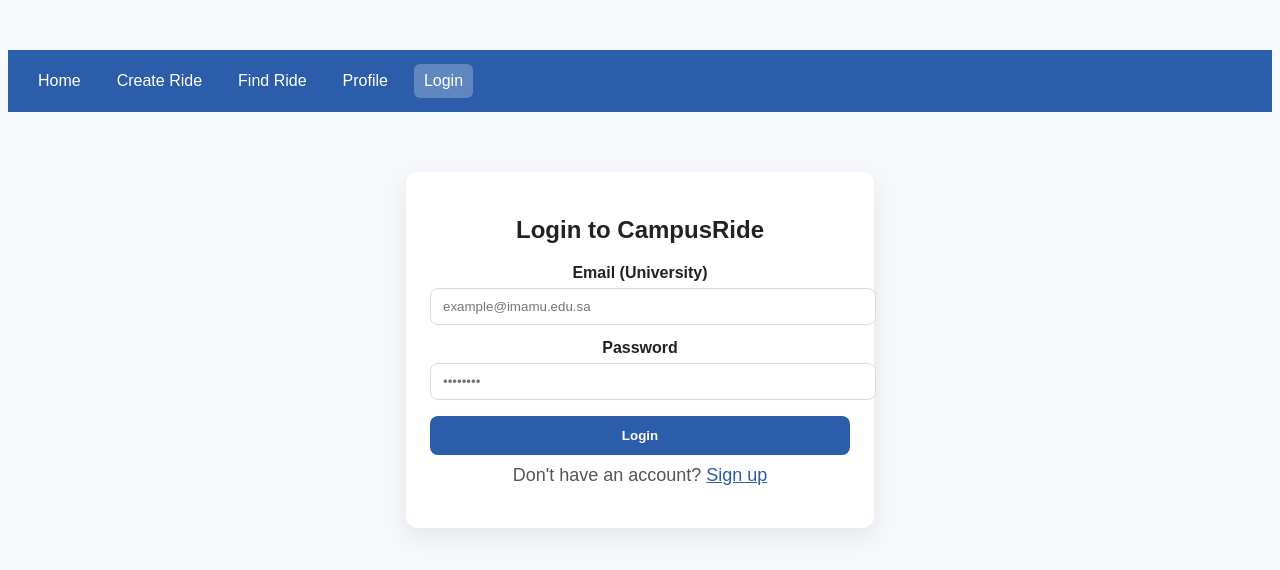
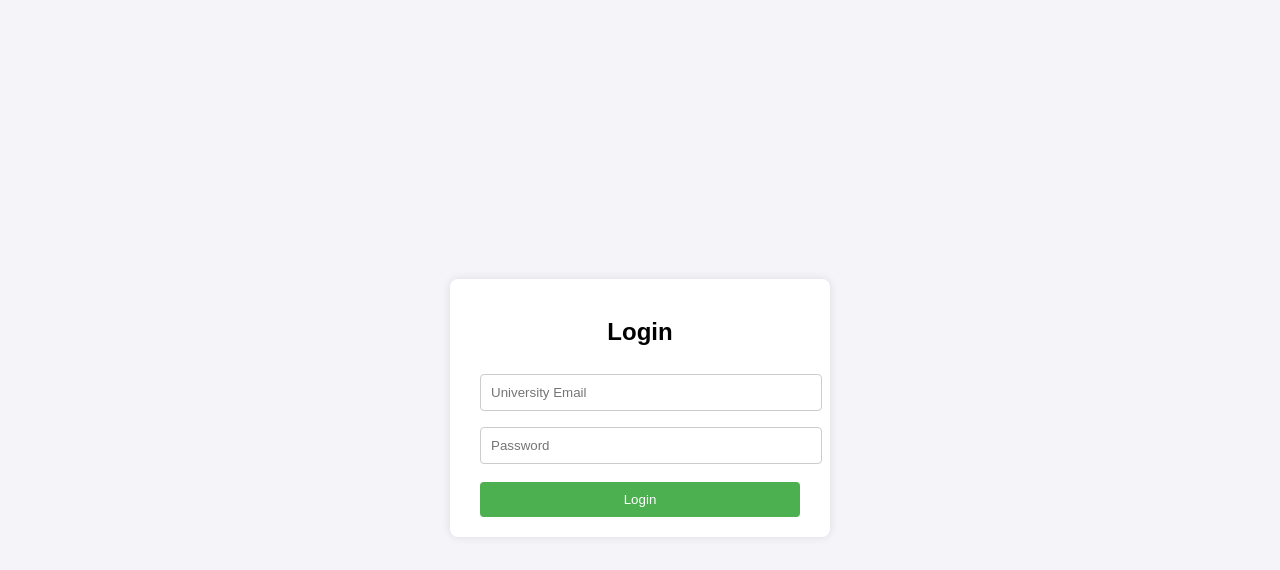
Before and after one commit to rjj962955-blip/CampusRide, a plain HTML site: page login.html in a window 1280 px wide. Drawn offline with Linux system fonts and the light colour scheme.

Commit message:
Update login.html

```diff
--- a/login.html
+++ b/login.html
@@ -3,74 +3,93 @@
 <head>
   <meta charset="UTF-8">
   <title>CampusRide - Login</title>
-  <link rel="stylesheet" href="style.css">
+  <style>
+    body {
+      font-family: Arial, sans-serif;
+      background-color: #f4f4f9;
+      display: flex;
+      justify-content: center;
+      align-items: center;
+      height: 100vh;
+    }
+    .container {
+      background: #fff;
+      padding: 20px 30px;
+      border-radius: 8px;
+      box-shadow: 0 0 10px rgba(0,0,0,0.1);
+      width: 320px;
+      text-align: center;
+    }
+    h2 {
+      margin-bottom: 20px;
+    }
+    input {
+      width: 100%;
+      padding: 10px;
+      margin: 8px 0;
+      border: 1px solid #ccc;
+      border-radius: 4px;
+    }
+    button {
+      width: 100%;
+      padding: 10px;
+      margin-top: 10px;
+      background: #4CAF50;
+      color: white;
+      border: none;
+      border-radius: 4px;
+      cursor: pointer;
+    }
+    button:hover {
+      background: #45a049;
+    }
+    .role-btn {
+      width: 45%;
+      margin: 10px;
+      background: #2196F3;
+    }
+    .role-btn:hover {
+      background: #1976D2;
+    }
+  </style>
 </head>
 <body>
-  <nav class="top-nav">
-    <a href="index.html">Home</a>
-    <a href="create-ride.html">Create Ride</a>
-    <a href="find-ride.html">Find Ride</a>
-    <a href="profile.html">Profile</a>
-    <a href="login.html" class="active">Login</a>
-  </nav>
-
-  <div class="container card">
-    <h2>Login to CampusRide</h2>
-    <form class="form">
-      <label>Email (University)</label>
-      <input type="email" placeholder="example@imamu.edu.sa" required>
-
-      <label>Password</label>
-      <input type="password" placeholder="••••••••" required>
-
-      <button type="submit" class="primary-btn">Login</button>
-      <p class="helper">Don't have an account? <a href="#">Sign up</a></p>
+  <div class="container" id="loginContainer">
+    <h2>Login</h2>
+    <form id="loginForm">
+      <input type="email" placeholder="University Email" required>
+      <input type="password" placeholder="Password" required>
+      <button type="submit">Login</button>
     </form>
   </div>
+
   <script>
-  document.querySelector("form").addEventListener("submit", function(e) {
-    e.preventDefault(); // prevent default form submission
+    const form = document.getElementById("loginForm");
+    const container = document.getElementById("loginContainer");
 
-    const email = document.querySelector("input[type='email']").value;
-    const password = document.querySelector("input[type='password']").value;
+    form.addEventListener("submit", function(e) {
+      e.preventDefault();
 
+      const email = form.querySelector("input[type='email']").value;
+      const password = form.querySelector("input[type='password']").value;
+
+      // check university email
       if (!email.endsWith("@imamu.edu.sa")) {
         alert("Please use a university email ending with @imamu.edu.sa");
         return;
       }
 
+      // check password length
       if (password.length < 6) {
         alert("Password must be at least 6 characters");
         return;
       }
 
-    // If everything is valid, redirect to Create Ride page
-    window.location.href = "create-ride.html";
-  });
-</script>
-  <script>
-  document.querySelector("form").addEventListener("submit", function(e) {
-    e.preventDefault();
-
-    const email = document.querySelector("input[type='email']").value;
-    const password = document.querySelector("input[type='password']").value;
-
-    if (!email.endsWith("@imamu.edu.sa")) {
-      alert("Please use a university email ending with @imamu.edu.sa");
-      return;
-    }
-
-    if (password.length < 6) {
-      alert("Password must be at least 6 characters");
-      return;
-    }
-
-    // Show role selection
-    const container = document.querySelector(".container");
+      // replace form with role selection
       container.innerHTML = `
         <h2>Select your role</h2>
-      <button id="driverBtn">Driver</button>
-      <button id="passengerBtn">Passenger</button>
+        <button id="driverBtn" class="role-btn">Driver</button>
+        <button id="passengerBtn" class="role-btn">Passenger</button>
       `;
 
       document.getElementById("driverBtn").addEventListener("click", function() {
```
Lines whose indentation alone changed are shown as unchanged.
